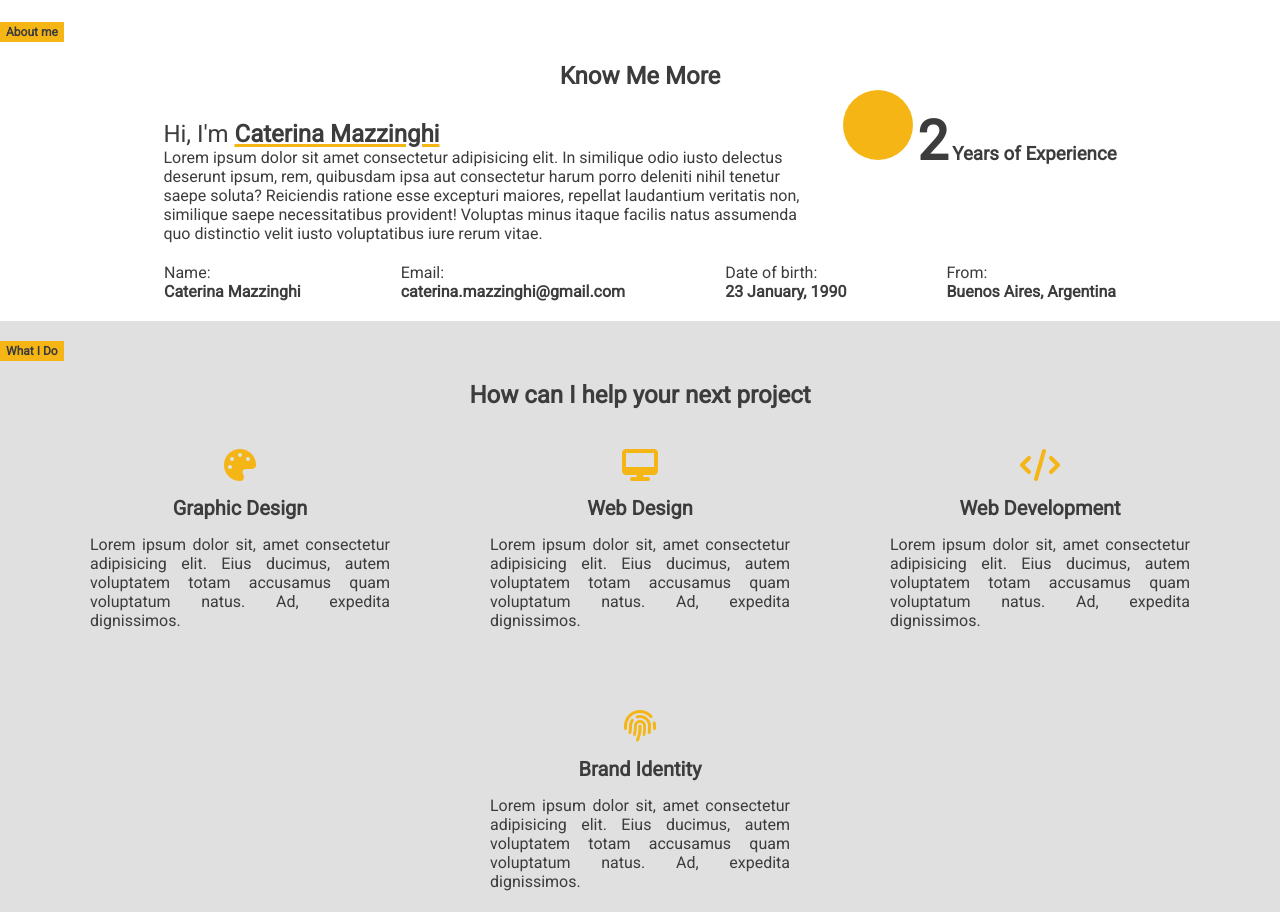
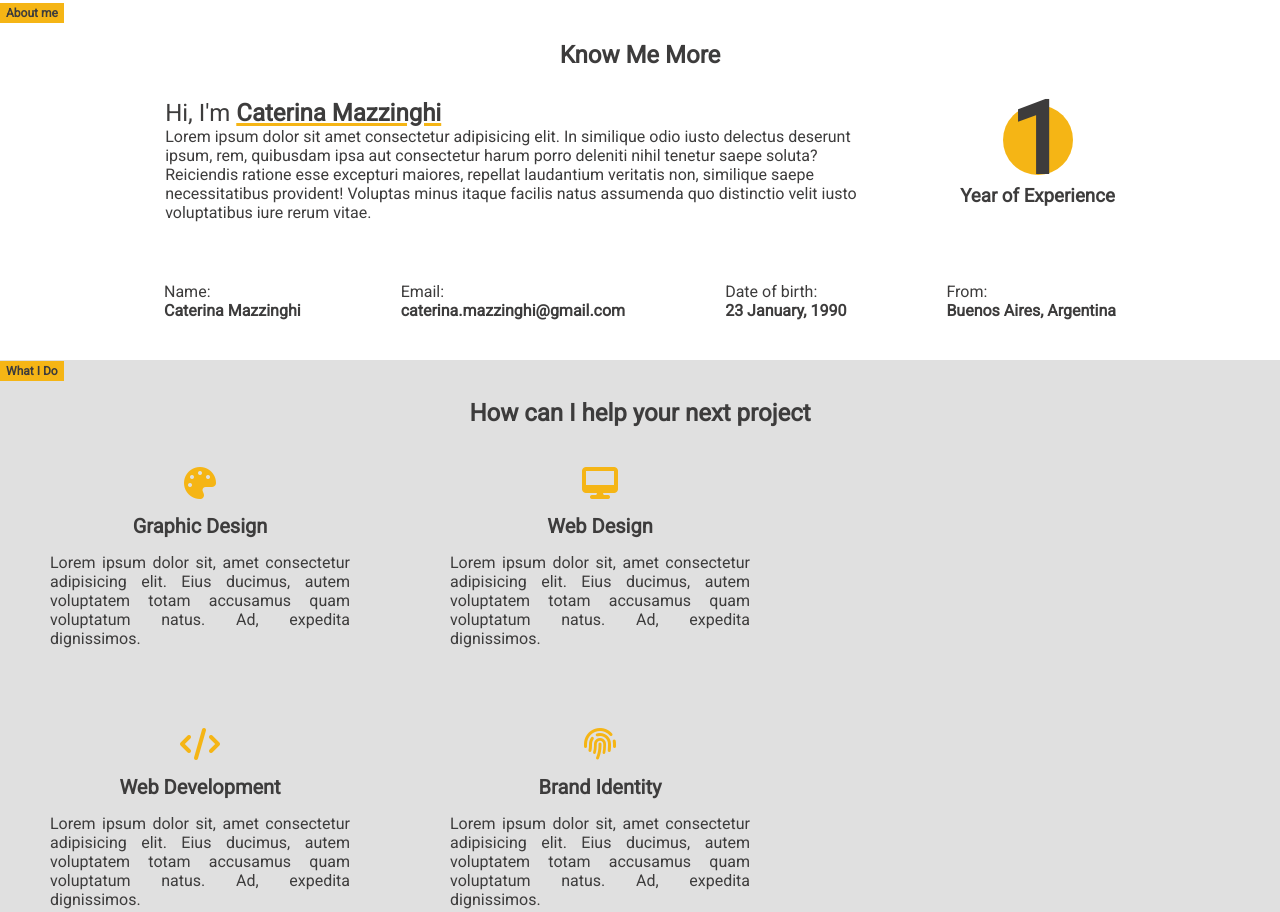
Before and after one commit to catemazz/TP-Proyecto-CV-online, a plain HTML site: page index.html in a window 1280 px wide. Shown: the part 723-1635 px from the top of the page. Drawn offline with Linux system fonts and the light colour scheme.

Commit message:
actualizacion 2

```diff
--- a/estilo.css
+++ b/estilo.css
@@ -29,8 +29,8 @@ section{
 }
 
 .tituloseccion{
-    display: inline-flex;
-    justify-content: center;    /* NO ME SALE CENTRARLO*/
+    display: inline;
+    justify-content: center;   /* POR QUE NO ME SALE CENTRARLO?*/
     background-color: rgb(245, 181, 21);
     font-size: 12px;
     font-weight: 800;
@@ -173,11 +173,12 @@ a{
     }
 
 
-/*SECTION ABOUT ME*/
+/*SECTION 2 - ABOUT ME*/
 
 .cajas-datos{
     display: flex;
     justify-content: center;
+    margin-bottom: 20px;
 }
 
 .datos{
@@ -191,13 +192,15 @@ a{
 .cajas-about{
     display: flex;
     justify-content: center;
+    align-items: center;
+    margin-bottom: 20px;
 }
 
 .hi-im{
-    width: 680px;
+    width: 745px;
     display: inline-flex;
     flex-direction: column;
-    margin-top: 10px;
+    margin: 10px 50px 20px 0;
     padding-right: 20px;
 }
 
@@ -205,18 +208,31 @@ a{
     text-decoration: underline rgb(245, 181, 21) 3px;
 }
 
+.experiencia{
+    display: flex;
+    flex-direction: column;
+    align-items: center;
+    }
+
 .circulo{
     width: 70px;
     height: 70px;
     background-color: rgb(245, 181, 21);
     border-radius: 50%;
-    display: inline-flex;
+    display: flex;
     justify-content: center;
     align-items: center;
+    font-size: 6.2em;
+    font-weight: 700;
+    margin-bottom: 10px;
 }
 
 
 /* SECTION SERVICES/WHAT I DO*/
+
+#services{
+    justify-content: center;
+}
 
 .icono-amarillo{
     font-size: xx-large;
@@ -227,18 +243,18 @@ a{
     text-align: justify;
 }
 
+.contenedor_servicios{
+    display: inline-flex;
+    justify-content: center; /* CENTRAR*/
+    flex-wrap: wrap;
+    width: 800px;
+}
+
 .servicios{
     width: 300px;
     text-align:center;
     margin: 40px 50px;
     }
-
-.cajas_servicios{
-
-    display: flex;
-    justify-content: center;
-    flex-wrap: wrap;
-}
 
 
 /* SECTION RESUME*/
@@ -254,9 +270,13 @@ a{
 
 /* SECTION PORTFOLIO*/
 
+.contenedor-imgs{
+/*     display: flex;
+ *//*     flex-wrap: wrap;
+ */}
 
 .img-portfolio{
-    width: 150px;
+    height: 150px;
 
 
        /* CORTAR PARA QUE QUEDEN CUADRADAS??*/
--- a/index.html
+++ b/index.html
@@ -41,7 +41,9 @@
                 <!--AGREGAR ICONO FLECHITA-->
         </div>
 
+        <figure>
             <img src="assets/imgs/fotoperfil.jpg" alt="foto de perfil" id="fotoperfil">
+        </figure>
 
     </section>
 
@@ -55,10 +57,10 @@
     <p>Lorem ipsum dolor sit amet consectetur adipisicing elit. In similique odio iusto delectus deserunt ipsum, rem, quibusdam ipsa aut consectetur harum porro deleniti nihil tenetur saepe soluta? Reiciendis ratione esse excepturi maiores, repellat laudantium veritatis non, similique saepe necessitatibus provident! Voluptas minus itaque facilis natus assumenda quo distinctio velit iusto voluptatibus iure rerum vitae. </p>
     </div>
 
-    <div>
-        <div class="circulo"></div>
-        <h1>2</h1>
-         <h3>Years of Experience</h3>
+    <div class="experiencia">
+        <div class="circulo">1</div>
+        <!-- <h2 class="anios-experiencia">2</h2> -->
+         <h3>Year of Experience</h3>
     </div>
     </div>
 
@@ -86,7 +88,7 @@
     <p class="tituloseccion">What I Do</p>
     <h2 class="subtituloseccion">How can I help your next project</h2>
 
-    <div class="cajas_servicios">
+    <div class="contenedor_servicios">
     <article class="servicios">
         <i class="fa-solid fa-palette icono-amarillo"></i>
         <h4>Graphic Design</h4>
```
